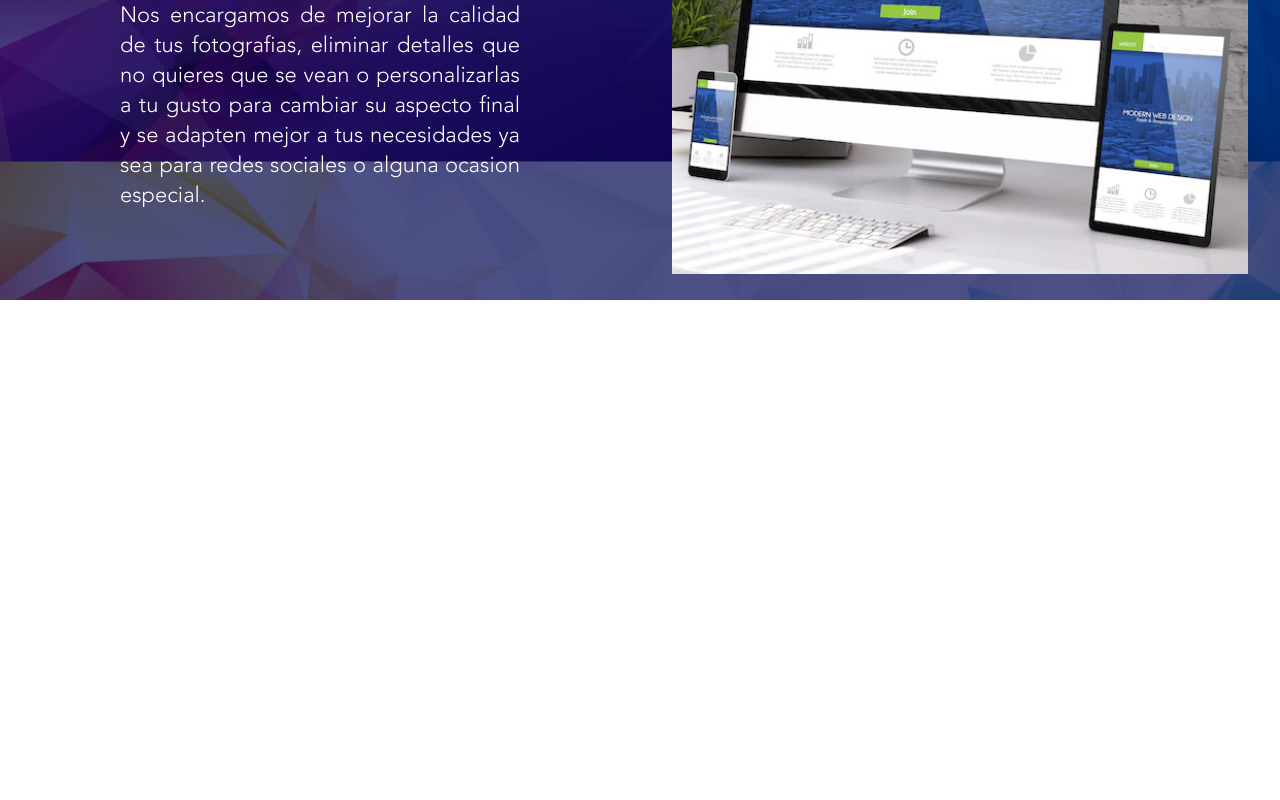
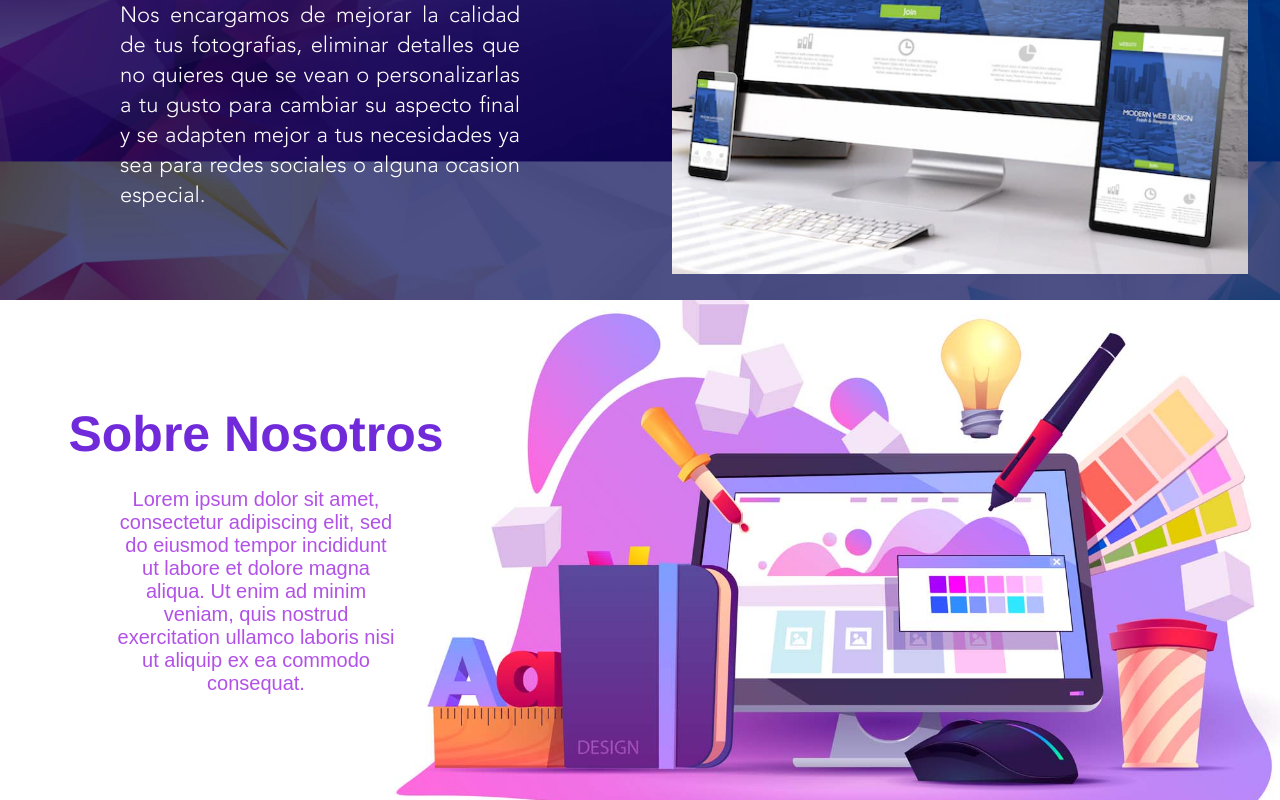
Before and after one commit to GermanKast/gypinformaticaytecnologia, a React (Create React App) app: page / in a window 1280 px wide. Shown: the part 5458-6258 px from the top of the page. Before the commit the page ends 5758 px from the top, so only its background shows below. Built offline with nearby package versions, Linux system fonts and the light colour scheme; the HTML template or start-up script is replaced by a standard one.

Commit message:
Secrea y finaliza componente Us-Section

```diff
--- a/src/App.js
+++ b/src/App.js
@@ -3,6 +3,7 @@ import Header from "./components/Header.js";
 import SectionCard from "./components/SectionCard.js";
 import serviceList from "./components/data/services.js";
 import Slider from "./components/slider/Slider.js";
+import UsSection from "./components/sections/UsSection.js";
 
 function App() {
   return (
@@ -31,6 +32,9 @@ function App() {
 				/>
 			)}
 		</div>
+		<div className="container-wrap">
+			<UsSection/>
+		</div>
     </div>
   );
 }
--- /dev/null
+++ b/src/components/sections/UsSection.js
@@ -0,0 +1,16 @@
+import React from "react";
+import "../../css/UsSection.css";
+
+function UsSection(){
+    return(
+        <div className="section-us">
+            <img className="us-image" src={require("../../imgs/us/diseño-web-caricatura.jpg")} alt="Diseño web" />
+            <div className="us-text">
+                <h2>Sobre Nosotros</h2>
+                <p>Lorem ipsum dolor sit amet, consectetur adipiscing elit, sed do eiusmod tempor incididunt ut labore et dolore magna aliqua. Ut enim ad minim veniam, quis nostrud exercitation ullamco laboris nisi ut aliquip ex ea commodo consequat.</p>
+            </div>
+        </div>
+    );
+}
+
+export default UsSection;
--- /dev/null
+++ b/src/css/UsSection.css
@@ -0,0 +1,59 @@
+
+
+.section-us{
+    width: 100%;
+    height: 500px;
+    background-repeat: no-repeat;
+    background-size: cover;
+    background-position: center;
+    display: flex;
+    flex-wrap: wrap;
+    flex-direction: row-reverse;
+    align-items: center;
+    justify-items: center;
+    text-align: center;
+    position: relative;
+    background-color: white;
+    overflow: hidden;
+}
+
+.us-image, .us-text{
+    position: absolute;
+    display: flex;
+    flex-wrap: wrap;
+    flex-direction: column;
+    justify-content: center;
+    align-items: center;
+    text-align: center;
+}
+
+.us-image{
+    width: 70%;
+    right: 0;
+}
+
+.us-text{
+    width: 40%;
+    left: 0;
+    padding: 20px;
+}
+
+.us-text > h2{
+    color: #702ada;
+    font-family: Helvetica, Arial, sans-serif;
+    font-size: 50px;
+    padding-bottom: 25px;
+}
+
+.us-text > p{
+    width: 60%;
+    color: #b251e6;
+    font-family: Arial, sans-serif, Helvetica;
+    font-size: 20px;
+}
+
+@media only screen and (max-width: 960px){
+    .section-us{ flex-direction: column-reverse; height: auto; }
+    .us-image, .us-text{ position: static; width: 100%; }
+    .us-text{ padding-top: 50px; padding-bottom: 0; }
+}
```
Also changed, not shown: src/imgs/us/diseño-web-caricatura.jpg (added).
